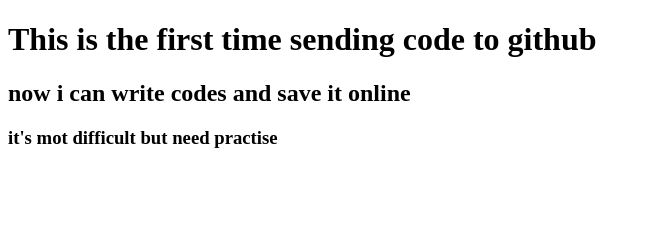
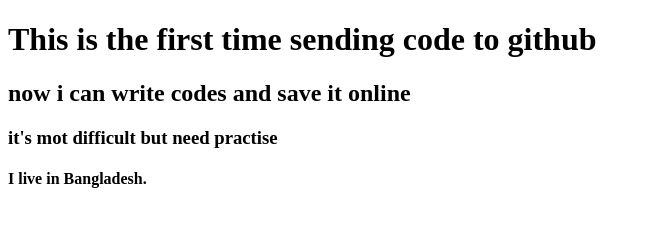
Before and after one commit to sajibkroy/My-second-repo, a plain HTML site: page index.html in a window 1280 px wide. Shown: the whole page, without its empty margins (0-651 px from the left). Drawn offline with Linux system fonts and the light colour scheme.

Commit message:
one line added

```diff
--- a/indedx.html
+++ b/index.html
@@ -10,5 +10,6 @@
     <h1>This is the first time sending code to github</h1>
     <h2>now i can write codes and save it online</h2>
     <h3>it's mot difficult but need practise</h3>
+    <h4>I live in Bangladesh.</h4>
 </body>
 </html>
```
